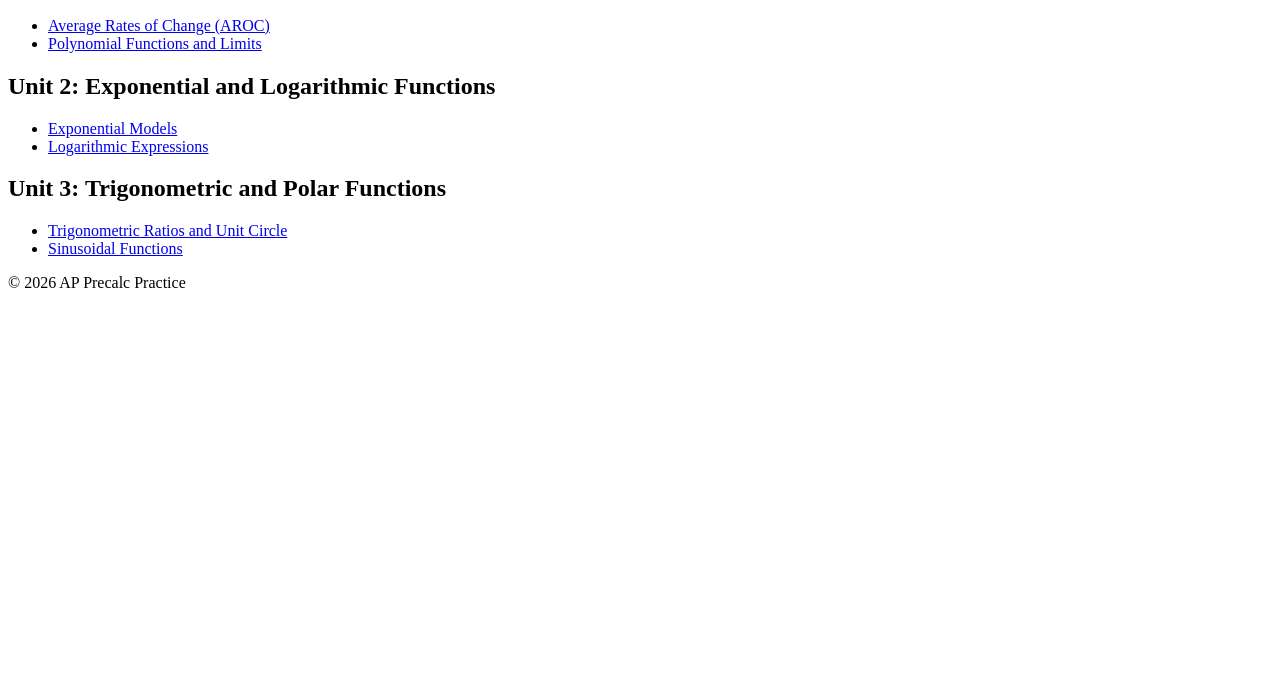
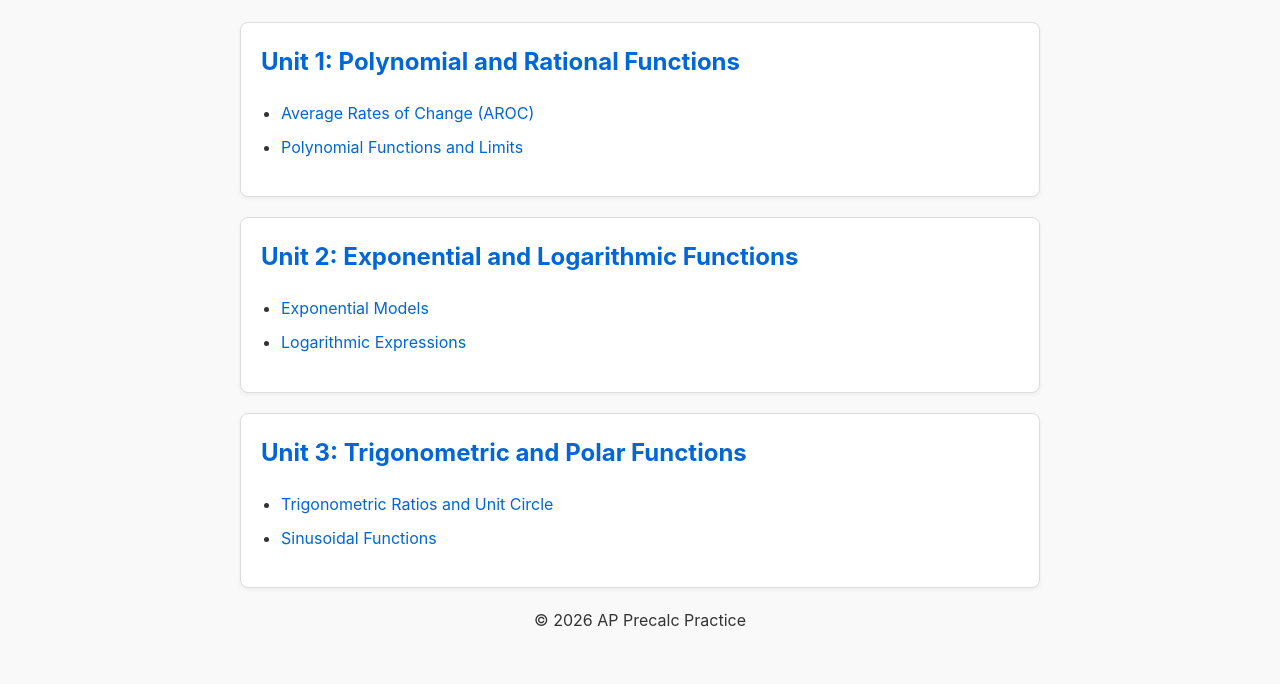
Before and after one commit to mrtrafficone/ap-precalc-practice, a plain HTML site: page index.html in a window 1280 px wide. Shown: the part 148-832 px from the top of the page. Before the commit the page ends 800 px from the top, so only its background shows below. Drawn offline with Linux system fonts and the light colour scheme.

Commit message:
Update style.css

```diff
--- a/style.css
+++ b/style.css
@@ -1 +1,45 @@
-h
+body {
+    font-family: -apple-system, BlinkMacSystemFont, "Segoe UI", Roboto, Helvetica, Arial, sans-serif;
+    line-height: 1.6;
+    color: #333;
+    max-width: 800px;
+    margin: 0 auto;
+    padding: 20px;
+    background-color: #f9f9f9;
+}
+
+header, footer {
+    text-align: center;
+    margin-bottom: 30px;
+}
+
+.unit-card {
+    background: #fff;
+    border: 1px solid #ddd;
+    border-radius: 8px;
+    padding: 20px;
+    margin-bottom: 20px;
+    box-shadow: 0 2px 4px rgba(0,0,0,0.05);
+}
+
+.unit-card h2 {
+    margin-top: 0;
+    color: #0366d6;
+}
+
+.unit-card ul {
+    padding-left: 20px;
+}
+
+.unit-card li {
+    margin-bottom: 8px;
+}
+
+a {
+    color: #0366d6;
+    text-decoration: none;
+}
+
+a:hover {
+    text-decoration: underline;
+}
```
